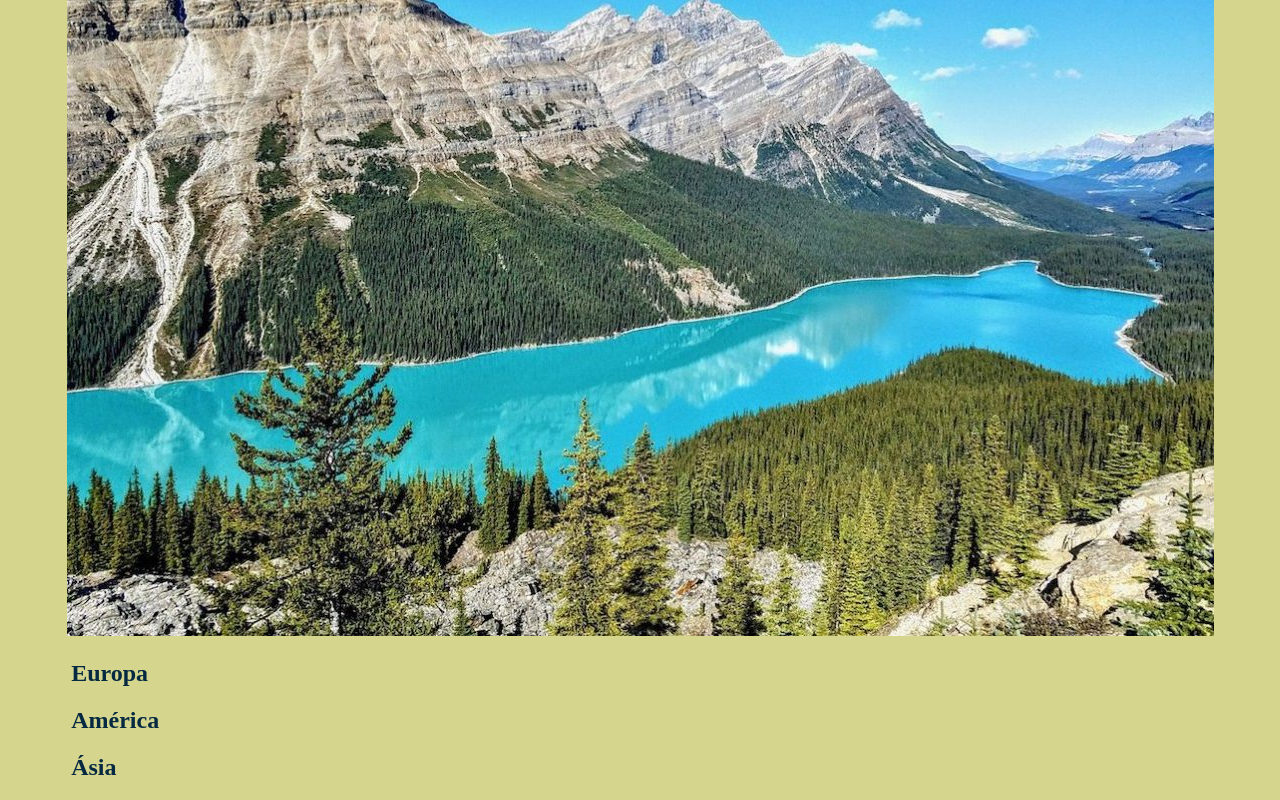
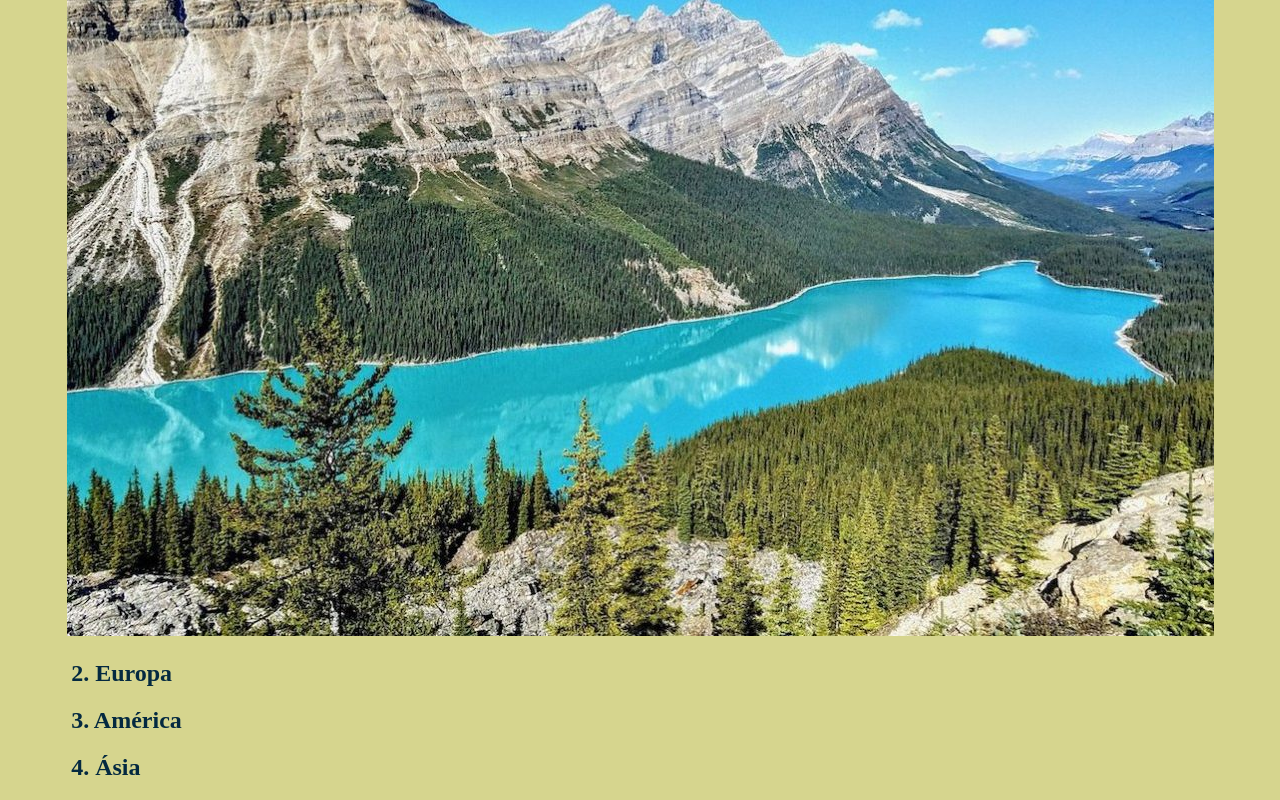
Before and after one commit to ProfPatricia/FormadoresA, a plain HTML site: page index.html in a window 1280 px wide. Shown: the part 576-1376 px from the top of the page. Drawn offline with Linux system fonts and the light colour scheme.

Commit message:
Atuaçização do index 02_08

```diff
--- a/index.html
+++ b/index.html
@@ -25,8 +25,8 @@
          Para chegar ao Parque o melhor é tomar um voo até Calgary e depois seguir pouco
          mais de 100 km pela estrada.</p>
          <div><img src="Imagens/lago-peyto-canada.jpg" alt="Lago Peyto"></div>
-    <h2>Europa</h2>
-    <h2>América</h2>
-    <h2>Ásia</h2>
+    <h2>2. Europa</h2>
+    <h2>3. América</h2>
+    <h2>4. Ásia</h2>
   </body>
 </html>
```
